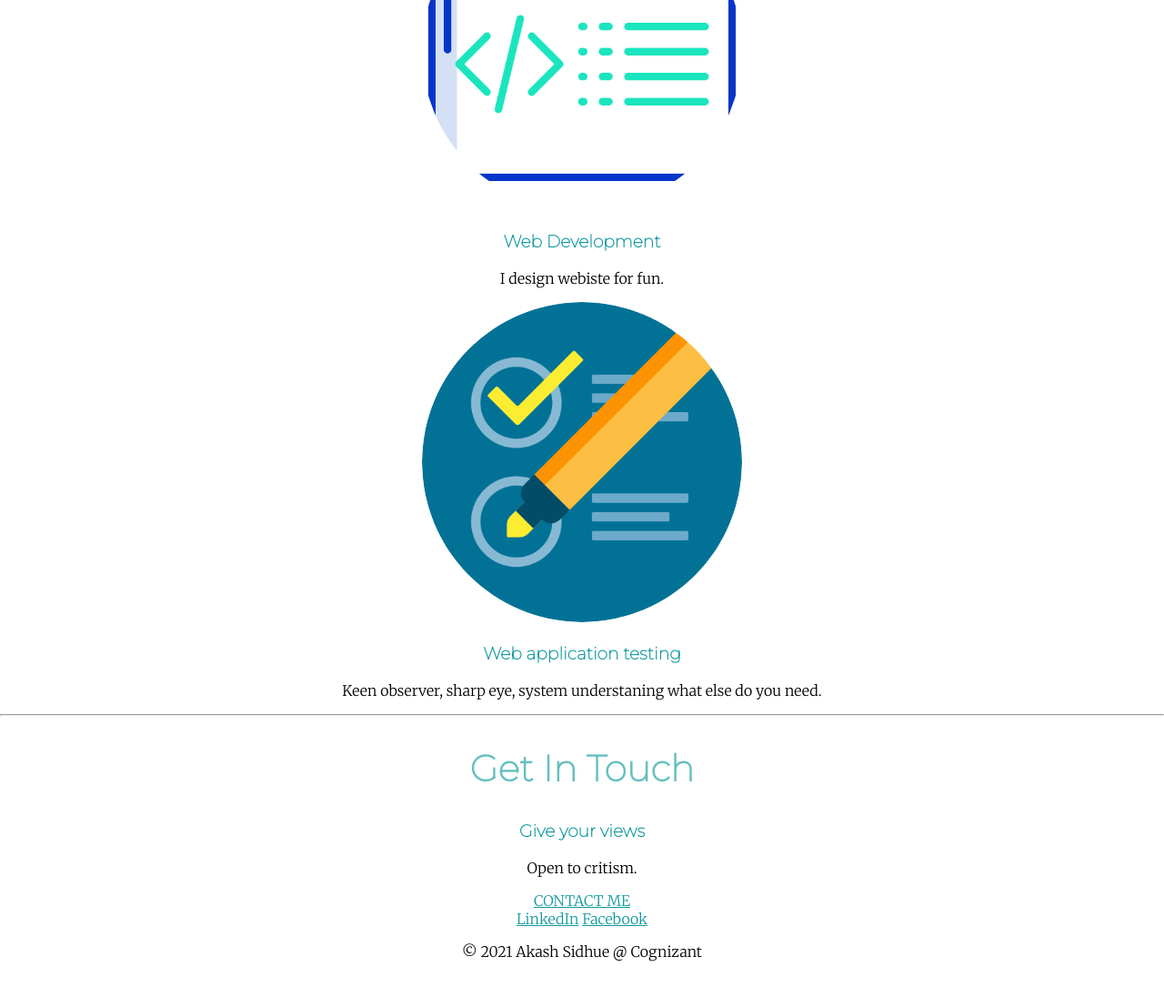
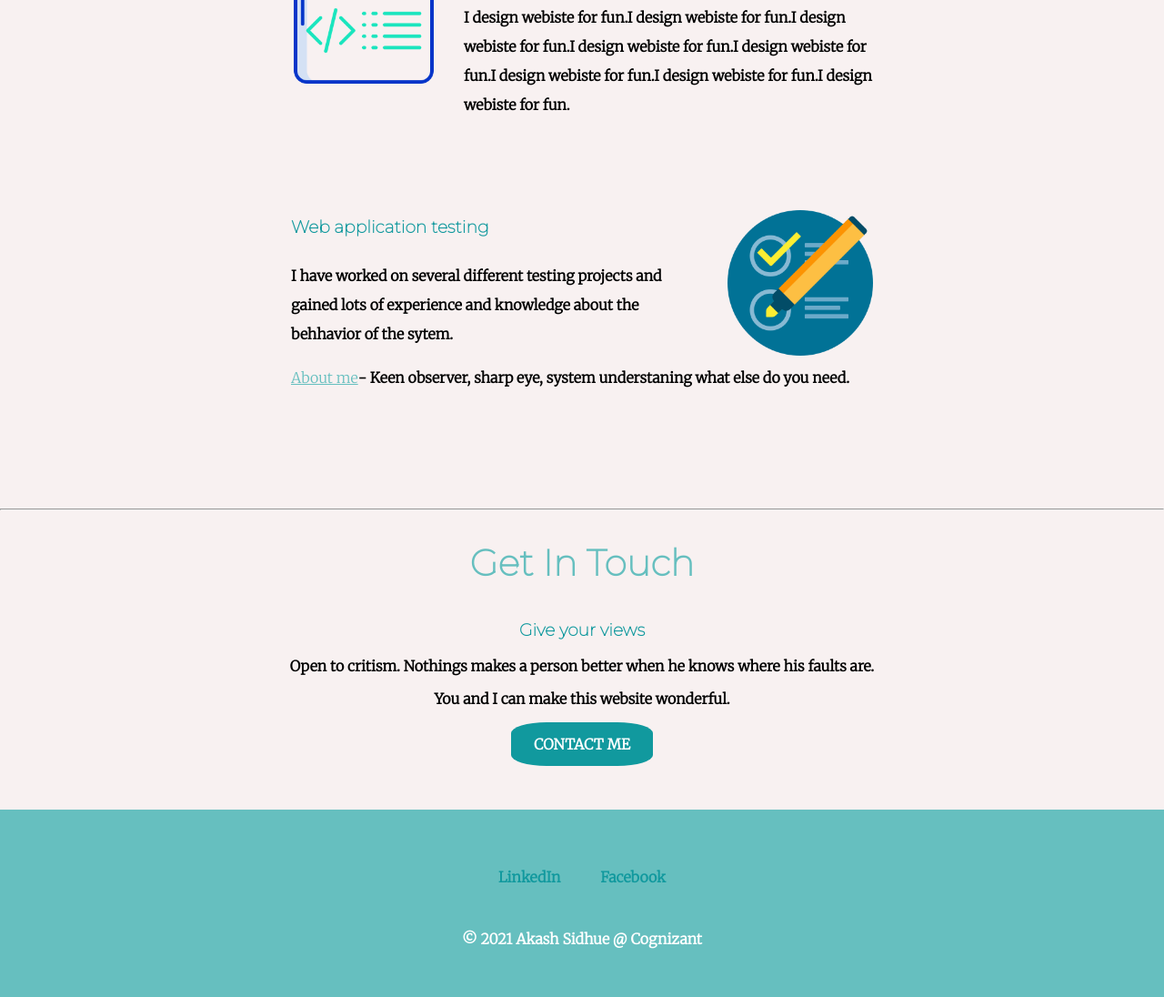
Before and after one commit to akashsidhue/personalWebsite, a plain HTML site: page index.html in a window 1280 px wide. Shown: the part 1433-2529 px from the top of the page at 91% size. Before the commit the page ends 2505 px from the top, so only its background shows below. Drawn offline with Linux system fonts and the light colour scheme.

Commit message:
made more changes

```diff
--- a/css/styles.css
+++ b/css/styles.css
@@ -6,6 +6,7 @@ body {
   margin: 0;
   text-align: center;
   font-family: 'Merriweather', serif;
+  font-weight: bold;
 }
 
 h1 {
@@ -22,21 +23,27 @@ font-weight: 900;
 .role{
   font-weight: normal;
   margin: 0;
+
+}
+.about-me{
+  font-weight: normal;
+  margin: 0;
+  color: #66BFBF;
+
 }
 h2 {
   font-family: 'Montserrat', sans-serif;
   font-size: 2.5em;
-  font-weight: bold;
+  font-weight: 900;
     color: #66BFBF;
 }
 
 h3 {
   font-family: 'Montserrat', sans-serif;
   color: #11999E;
+  margin-top: 2em;
 }
-a{
-  color: #11999E;
-}
+
 
 .topContainer {
   position: relative;
@@ -54,14 +61,16 @@ a{
 
 }
 .skill-1{
-  height: 50%;
-  width: 55%;
-  border-radius: 100%;
+margin-right: 30px;
+width: 25%;
+
+  float: left;
 }
 .skill-2{
-  height: 50%;
-width: 55%;
-  border-radius: 100%;
+margin-left: 30px;
+width: 25%;
+float: right;
+
 }
 
 .cloud2 {
@@ -77,5 +86,41 @@ width: 55%;
 }
 .skill-row{
   width: 50%;
-margin: 0 auto 0 auto;
+margin: 100px auto;
+text-align: left;
+line-height: 2;
 }
+.btn:link, .btn:visited {
+  background-color: #11999E;
+  color: white;
+  padding: 14px 25px;
+  text-align: center;
+  border-radius: 25% 25%;
+  text-decoration: none;
+  display: inline-block;
+  margin-bottom: 3em;
+}
+
+.btn:hover, .btn:active {
+  background-color: #66BFBF;
+}
+.bottom-container{
+  padding: 4em;
+  background-color: #66BFBF;
+  margin-bottom: 0;
+}
+.footer-link{
+  text-decoration: none;
+padding-top: 30px;
+  margin: 20px 20px auto 20px;
+  color: #11999E;
+
+}
+.middle-container{
+  background-color: #f8f1f1;
+}
+.credits{
+  margin-top: 3em;
+  margin-bottom: 0;
+  color:white;
+}
--- a/index.html
+++ b/index.html
@@ -22,27 +22,32 @@
     <div class="profile">
       <img class="profile-picture" src="https://pbs.twimg.com/profile_images/1348537560176455685/40M-s44g_400x400.jpg" alt="Akash's Profile Picture">
       <h2>Hello.</h2>
-      <p>I am full time QA Engineer at Cognizant and sometimes I develop web apps for fun.</p>
+      <p class>I an full time QA Engineer at Cognizant and sometimes I develope web apps for fun.</p>
     </div>
     <hr>
     <div class="skills">
       <h2>My Skills.</h2>
       <div class="skill-row">
         <img class="skill-1" src="images/coding.png" alt="web-development">
-        <h3>Web Development</h3>
-        <p>I design webiste for fun.</p>
+        <h3 class="skill_description_1">Web Development</h3>
+        <p class="skill_description_1">I design webiste for fun.I design webiste for fun.I design webiste for fun.I design webiste for fun.I design webiste for fun.I design webiste for fun.I design webiste for fun.I design webiste for fun.</p>
       </div>
+
       <div class="skill-row">
         <img class="skill-2" src="images/test.png" alt="web-testing">
-        <h3>Web application testing</h3>
-        <p>Keen observer, sharp eye, system understaning what else do you need.</p>
+        <h3 class="skill_description_2">Web application testing</h3>
+        <p class="skill_description_2">I have worked on several different testing projects and gained lots of experience and knowledge about the behhavior of the sytem.</p>
+        <p><span class="about-me">About me</span>- Keen observer, sharp eye, system understaning what else do you need.</p>
       </div>
     </div>
+    <br>
     <hr>
+
     <div class="contact-me">
       <h2>Get In Touch</h2>
       <h3>Give your views</h3>
-      <p>Open to critism.</p>
+      <p>Open to critism. Nothings makes a person better when he knows where his faults are.</p>
+      <p>You and I can make this website wonderful.</p>
       <a class="btn" href="mailto:akashsidhue@email.com">CONTACT ME</a>
     </div>
   </div>
@@ -53,7 +58,7 @@
     <a class="footer-link" href="https://www.linkedin.com/in/akash-sidhue-084485109/">LinkedIn</a>
     <a class="footer-link" href="https://www.facebook.com/akashssr/">Facebook</a>
 
-    <p>© 2021 Akash Sidhue @ Cognizant</p>
+    <p class="credits">© 2021 Akash Sidhue @ Cognizant</p>
   </div>
 
 
```
